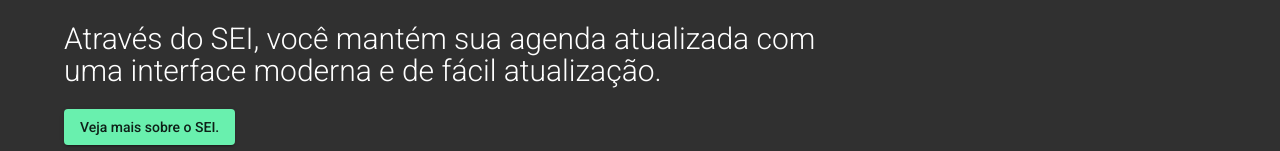
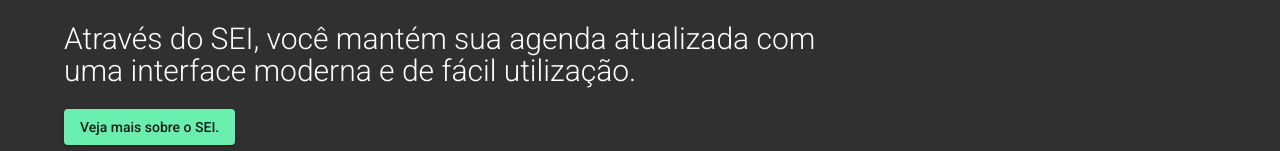
Before and after one commit to yuriel-v/sei, an Angular app in the folder src/sei-front/: page / in a window 1280 px wide. Shown: the part 271-422 px from the top of the page. Built offline with nearby package versions, Linux system fonts and the light colour scheme.

Commit message:
Trocar palavra "atualização" por "utilização"

```diff
--- a/src/sei-front/src/app/home/about/about.component.html
+++ b/src/sei-front/src/app/home/about/about.component.html
@@ -9,7 +9,7 @@
             Através do SEI, você mantém sua agenda atualizada com
         </p>
         <p class="">
-            uma interface moderna e de fácil atualização.
+            uma interface moderna e de fácil utilização.
         </p>
     </div>
 
```
